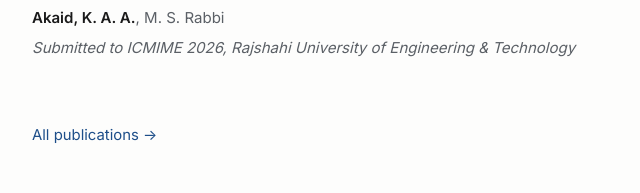
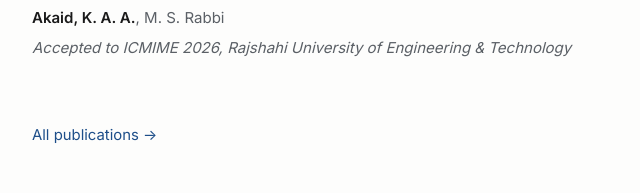
Before and after one commit to aakaid010/Akaid, a plain HTML site: page index.html in a window 1280 px wide. Shown: the part 2764-2957 px from the top of the page, 163-803 px from the left. Drawn offline with Linux system fonts and the light colour scheme.

Commit message:
Update publication status to 'Accepted' in index.html

```diff
--- a/index.html
+++ b/index.html
@@ -247,7 +247,7 @@
         <span class="tag tag--muted">Conference, submitted</span>
         <h3 class="pub__title">Predictive Modeling of Nanocellulose Characteristics from Acid Hydrolysis Process Parameters Using Machine Learning</h3>
         <p class="pub__authors"><span class="me">Akaid, K. A. A.</span>, M. S. Rabbi</p>
-        <p class="pub__venue">Submitted to ICMIME 2026, Rajshahi University of Engineering &amp; Technology</p>
+        <p class="pub__venue">Accepted to ICMIME 2026, Rajshahi University of Engineering &amp; Technology</p>
       </article>
 
       <p class="section-more">
```
